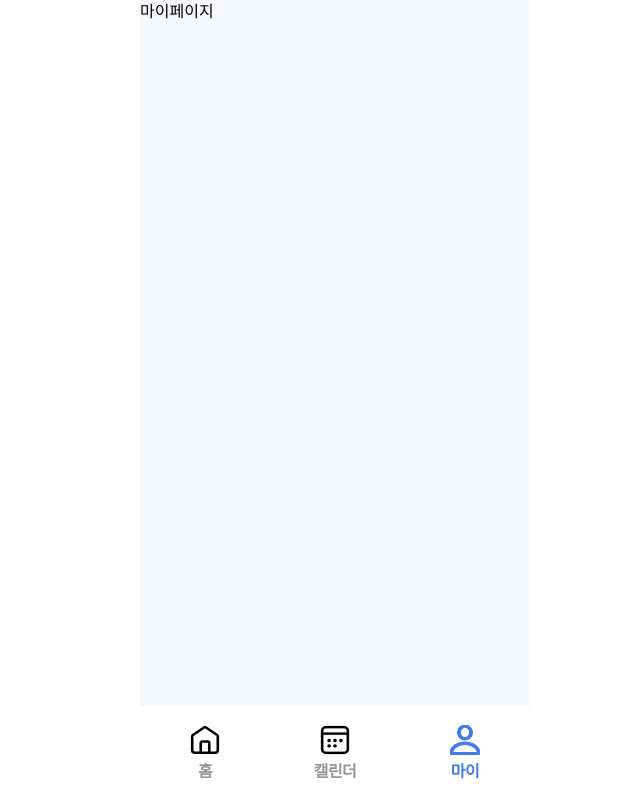
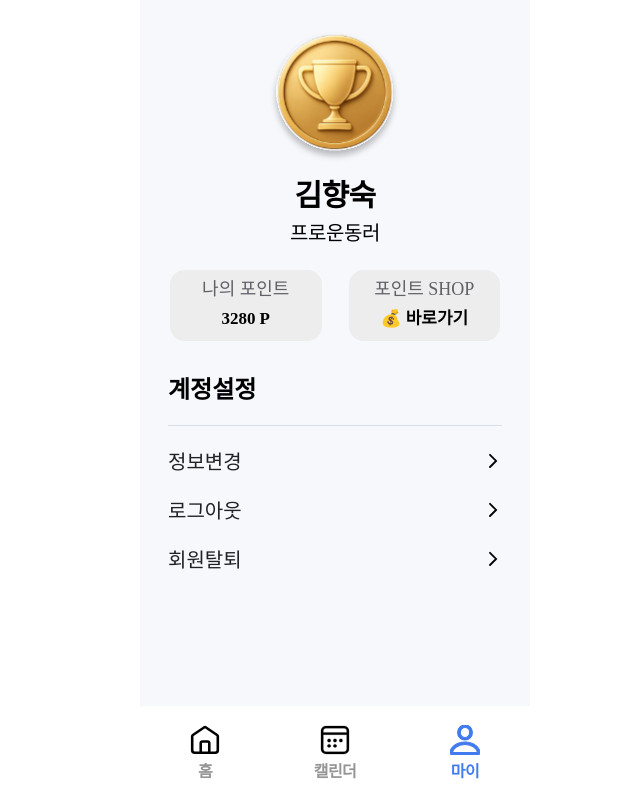
Before and after one commit to SKTHON-CAFFEINE/MANJIL_FE, a React (Vite) app: page /my in a window 1280 px wide. Shown: the whole page, without its empty margins (305-945 px from the left). Built offline with nearby package versions, Linux system fonts and the light colour scheme; no server answers; sample sign-in values are in the browser's storage; a web font is replaced by a local one.

Commit message:
마이페이지 구현

```diff
--- a/src/App.jsx
+++ b/src/App.jsx
@@ -19,6 +19,7 @@ import VerifySquat from "./routes/verify/VerifySquat";
 import Calender from "./routes/calender/index";
 
 import My from "./routes/my/index";
+import MyPage from "./routes/my/mypage";
 
 const router = createBrowserRouter([
   // 일반 서비스 브랜치 (RootLayout 사용)
@@ -46,7 +47,7 @@ const router = createBrowserRouter([
           {
             path: "/my",
             children: [
-              { index: true, Component: My },
+              { index: true, Component: MyPage },
               // { path: "", Component:  },
             ],
           },
--- a/src/routes/home/index.jsx
+++ b/src/routes/home/index.jsx
@@ -7,15 +7,6 @@ export default function RootPage() {
 
   useEffect(() => {
     let token = localStorage.getItem("accessToken");
-
-    // 개발 환경에서 토큰이 없으면 자동으로 개발용 토큰 설정
-    // !token: 토큰이 없는 상태 & import.meta.env.DEV: 개발 환경 여부 -> npm run dev 실행 시 true, 프로덕션 빌드 시 false
-    if (!token && import.meta.env.DEV) {
-      localStorage.setItem("accessToken", "dev-token-manjil");
-      token = "dev-token-manjil";
-
-      // 로그인 api 나오면 로그인 페이지로 리다이렉트 or 모달 표시
-    }
 
     setHasToken(!!token); // 토큰 존재 -> true, 미존재 -> false
   }, []);
--- /dev/null
+++ b/src/routes/my/mypage.jsx
@@ -0,0 +1,154 @@
+import styled from "styled-components";
+import badge from "../../shared/assets/icon/home/badge.svg";
+import right_button from "../../shared/assets/icon/right_button.svg";
+import { useNavigate } from "react-router-dom";
+
+export default function MyPage() {
+  const navigate = useNavigate();
+
+  const otherPage = (o) => {
+    switch (o) {
+      case 1:
+        navigate("/");
+        break;
+      case 2:
+        localStorage.removeItem("accessToken");
+        navigate("/");
+        break;
+      case 3:
+        localStorage.removeItem("accessToken");
+        navigate("/");
+        break;
+    }
+  };
+  return (
+    <Page>
+      <img src={badge} style={{ width: "149px", height: "149px" }} />
+      <Name>김향숙</Name>
+      <NickName>프로운동러</NickName>
+      <PointGroup>
+        <PointBox>
+          <PointText>나의 포인트</PointText>
+          <Point>3280 P</Point>
+        </PointBox>
+        <PointBox>
+          <PointText>포인트 SHOP</PointText>
+          <Point>💰 바로가기</Point>
+        </PointBox>
+      </PointGroup>
+      <SettingBox>
+        <SettingText>계정설정</SettingText>
+        <Bar />
+        <TypeBox>
+          <p>정보변경</p>
+          <img src={right_button} onClick={() => otherPage(1)} />
+        </TypeBox>
+        <TypeBox>
+          <p>로그아웃</p>
+          <img src={right_button} onClick={() => otherPage(2)} />
+        </TypeBox>
+        <TypeBox>
+          <p>회원탈퇴</p>
+          <img src={right_button} onClick={() => otherPage(3)} />
+        </TypeBox>
+      </SettingBox>
+    </Page>
+  );
+}
+
+const Page = styled.div`
+  display: flex;
+  flex-direction: column;
+  height: 100vh;
+  align-items: center;
+  padding-top: 22px;
+`;
+const Name = styled.div`
+  color: #000;
+  text-align: center;
+  font-family: Pretendard;
+  font-size: 30px;
+  font-style: normal;
+  font-weight: 700;
+  line-height: 100%; /* 30px */
+  letter-spacing: -0.6px;
+  margin-top: 10px;
+  margin-bottom: 12px;
+`;
+const NickName = styled.div`
+  color: #000;
+  text-align: center;
+  font-family: Pretendard;
+  font-size: 20px;
+  font-style: normal;
+  font-weight: 500;
+  line-height: 100%; /* 20px */
+  letter-spacing: -0.4px;
+`;
+const PointGroup = styled.div`
+  display: flex;
+  flex-direction: row;
+  gap: 27px;
+  margin-top: 27px;
+  margin-bottom: 29px;
+`;
+const PointBox = styled.div`
+  width: 151.537px;
+  height: 71px;
+  flex-shrink: 0;
+  border-radius: 14.836px;
+  background: #ededed;
+  display: flex;
+  flex-direction: column;
+  gap: 10px;
+  justify-content: center;
+  align-items: center;
+`;
+const PointText = styled.div`
+  color: var(--Gray-700, #5f6167);
+  text-align: center;
+  font-family: Pretendard;
+  font-size: 18px;
+  font-style: normal;
+  font-weight: 500;
+  line-height: 15.896px; /* 88.308% */
+`;
+const Point = styled.div`
+  color: #000;
+  text-align: center;
+  font-family: Pretendard;
+  font-size: 16.955px;
+  font-style: normal;
+  font-weight: 700;
+  line-height: 21.194px; /* 125% */
+`;
+const SettingBox = styled.div`
+  display: flex;
+  flex-direction: column;
+  gap: 20px;
+`;
+const SettingText = styled.div`
+  color: #000;
+  font-family: Pretendard;
+  font-size: 24px;
+  font-style: normal;
+  font-weight: 600;
+  line-height: normal;
+`;
+const Bar = styled.div`
+  width: 334px;
+  height: 1px;
+  background: #dadee9;
+`;
+const TypeBox = styled.div`
+  display: flex;
+  justify-content: space-between;
+  width: 330px;
+
+  color: #202122;
+  font-family: Pretendard;
+  font-size: 20px;
+  font-style: normal;
+  font-weight: 500;
+  line-height: normal;
+`;
```
Also changed, not shown: src/shared/assets/icon/right_button.svg (added).
